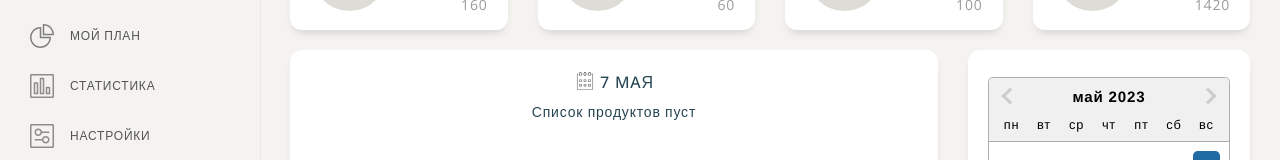
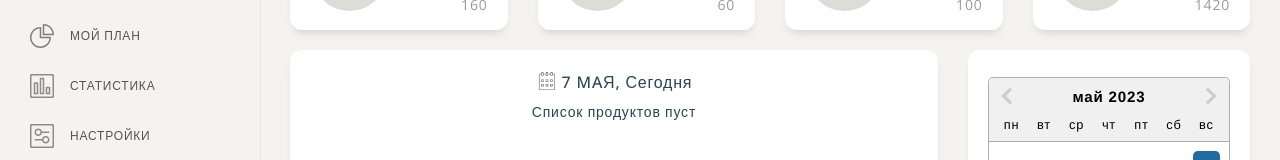
Before and after one commit to romanver777/foodinn, a React app: page / in a window 1280 px wide. Shown: the part 179-339 px from the top of the page. Built offline with nearby package versions, Linux system fonts and the light colour scheme.

Commit message:
add day times

```diff
--- a/src/components/table-nutrients/table-nutrients.module.scss
+++ b/src/components/table-nutrients/table-nutrients.module.scss
@@ -7,7 +7,6 @@
 }
 .date {
   font-size: 1rem;
-  text-transform: uppercase;
   color: $blue;
   font-weight: 500;
   position: relative;
--- a/src/components/table-nutrients/table-nutrients.tsx
+++ b/src/components/table-nutrients/table-nutrients.tsx
@@ -6,6 +6,16 @@ import style from "./table-nutrients.module.scss";
 
 import { TFood } from "../../mocks/food";
 
+const addName = (dayNumber: number) => {
+  const names = ["Вчера", "Сегодня", "Завтра"];
+  const newDate = new Date();
+  if (dayNumber === newDate.getDate()) return `, ${names[1]}`;
+  if (dayNumber === newDate.getDate() - 1) return `, ${names[0]}`;
+  if (dayNumber === newDate.getDate() + 1) return `, ${names[2]}`;
+
+  return "";
+};
+
 const getFormatDate = (date: Date) => {
   const mNum = date.getMonth() + 1;
   const mWord = date.toLocaleString("default", { month: "long" });
@@ -13,9 +23,14 @@ const getFormatDate = (date: Date) => {
   const day = date.toLocaleString("default", { day: "numeric" });
 
   if (mNum === 3 || mNum === 8) {
-    return `${day} ${mWord}${mEndLetters[0]}`;
+    return (
+      `${day} ${mWord}${mEndLetters[0]}`.toUpperCase() + `${addName(+day)}`
+    );
   }
-  return `${day} ${mWord.slice(0, -1)}${mEndLetters[1]}`;
+  return (
+    `${day} ${mWord.slice(0, -1)}${mEndLetters[1]}`.toUpperCase() +
+    `${addName(+day)}`
+  );
 };
 
 type TFoodWeight = {
@@ -35,7 +50,7 @@ const TableNutrients = ({ food, foodWeight, date, onHandleClick }: TProps) => {
     <>
       <div className={style.header}>
         <div className={style.date} onClick={() => onHandleClick()}>
-          {getFormatDate(date).toUpperCase()}
+          {getFormatDate(date)}
         </div>
       </div>
       <div className={style.body}>
```
